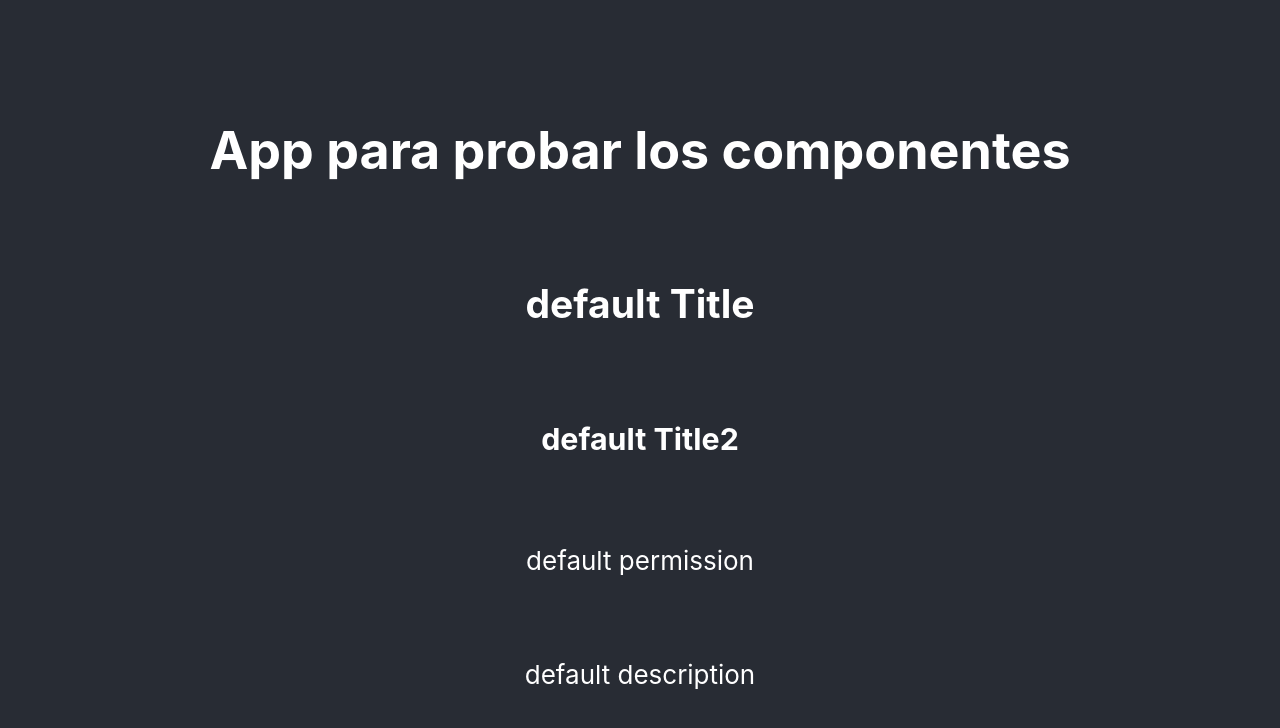
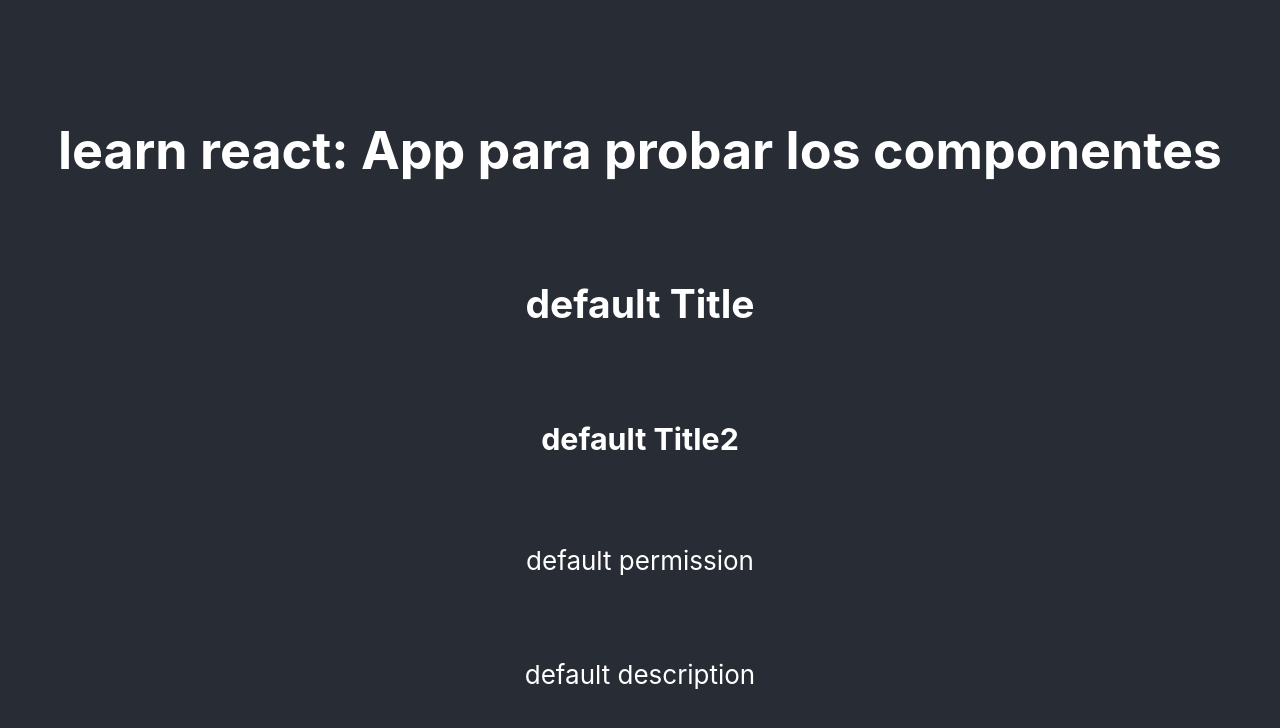
Before and after one commit to davidbejarcaceres/Testing-React-Components, a React (Create React App) app: page / in a window 1280 px wide. Shown: the top 728 px of the page. Built offline with nearby package versions, Linux system fonts and the light colour scheme.

Commit message:
Added snapshot test

```diff
--- a/src/App.js
+++ b/src/App.js
@@ -7,7 +7,7 @@
   return (
     <div className="App">
       <header className="App-header">
-        <h1>App para probar los componentes</h1>
+        <h1>learn react: App para probar los componentes</h1>
         <br/>
         <ErrorMessage
           />
```
Also changed, not shown: 2 other files (tests, documents, lock files or other folders).
